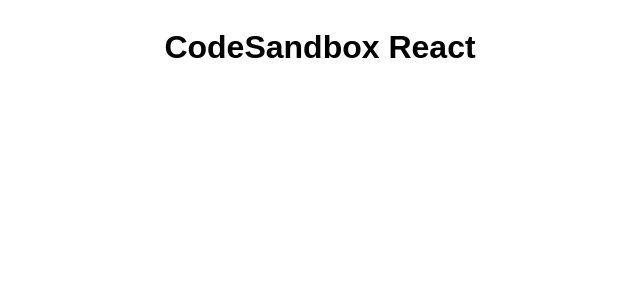
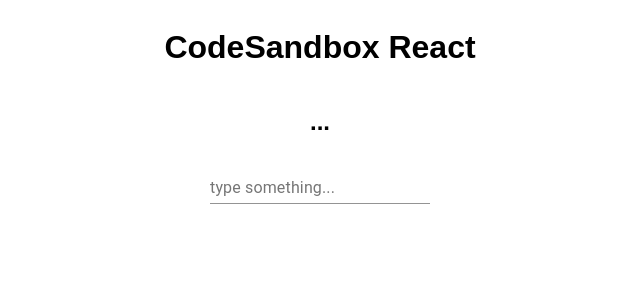
Before and after one commit to CristianWaid/codesandbox-playground-react, a React (Create React App) app: page / in a window 1280 px wide. Shown: the top 300 px of the page, without its empty margins (320-960 px from the left). Built offline with nearby package versions, Linux system fonts and the light colour scheme.

Commit message:
add simple input component

```diff
--- a/package.json
+++ b/package.json
@@ -6,7 +6,6 @@
   "main": "src/index.js",
   "dependencies": {
     "@material-ui/core": "4.12.3",
-    "@material-ui/lab": "4.0.0-alpha.60",
     "react": "17.0.2",
     "react-dom": "17.0.2",
     "react-scripts": "4.0.0"
--- a/src/App.js
+++ b/src/App.js
@@ -1,9 +1,11 @@
 import "./styles.css";
+import { SimpleInput } from "./components/SimpleInput";
 
 export default function App() {
   return (
     <div className="App">
       <h1>CodeSandbox React</h1>
+      <SimpleInput label={"type something..."} />
     </div>
   );
 }
--- /dev/null
+++ b/src/components/SimpleInput/SimpleInput.js
@@ -0,0 +1,19 @@
+import { TextField } from "@material-ui/core";
+import React, { useState } from "react";
+
+export const SimpleInput = ({ label }) => {
+  const [input, setInput] = useState("");
+
+  const handleInputChange = (event) => {
+    setInput(event.target.value);
+  };
+
+  return (
+    <div>
+      <div>
+        <h2>{input ? input : "..."}</h2>
+      </div>
+      <TextField label={label} value={input} onChange={handleInputChange} />
+    </div>
+  );
+};
--- /dev/null
+++ b/src/components/SimpleInput/index.js
@@ -0,0 +1 @@
+export { SimpleInput } from "./SimpleInput";
```
